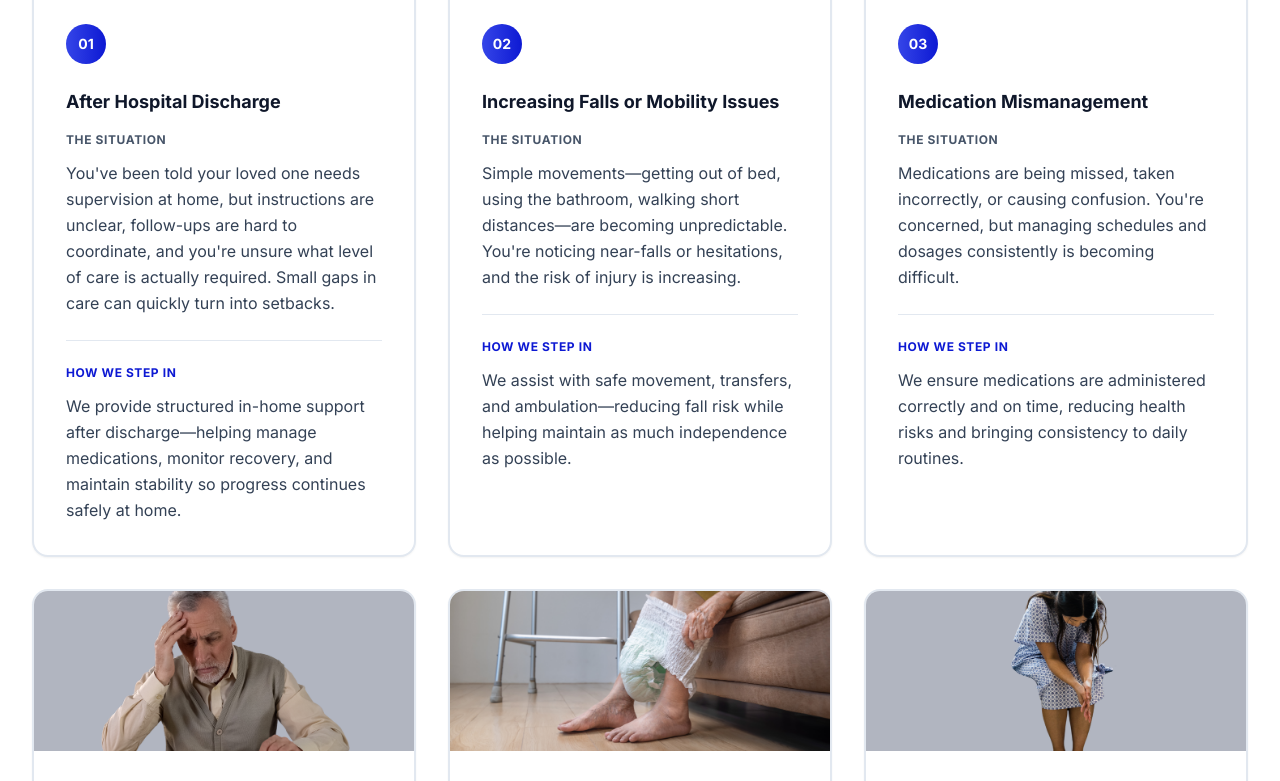
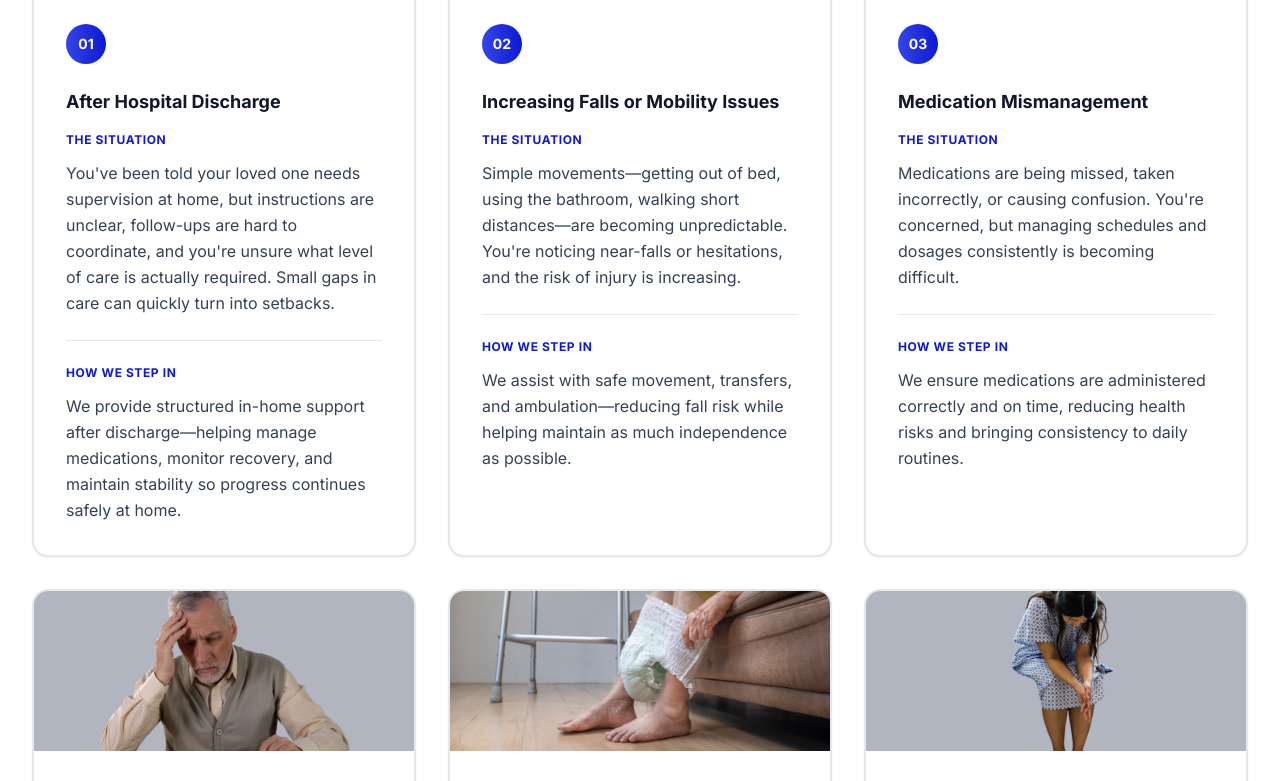
Before and after one commit to iamlekside2/pacific, a React (Vite) app: page / in a window 1280 px wide. Shown: the part 4500-5281 px from the top of the page. Built offline with nearby package versions, Linux system fonts and the light colour scheme.

Commit message:
Change 'The Situation' label to blue to match 'How We Step In'
Co-Authored-By: Claude Opus 4.6 (1M context) <noreply@anthropic.com>

```diff
--- a/src/components/Situations.jsx
+++ b/src/components/Situations.jsx
@@ -87,7 +87,7 @@ export default function Situations() {
 
               {/* Problem */}
               <div className="mb-6 pb-6 border-b border-slate-200">
-                <p className="text-xs font-bold text-slate-600 uppercase tracking-wider mb-3">The Situation</p>
+                <p className="text-xs font-bold text-blue-600 uppercase tracking-wider mb-3">The Situation</p>
                 <p className="text-slate-700 leading-relaxed">{problem}</p>
               </div>
 
```
